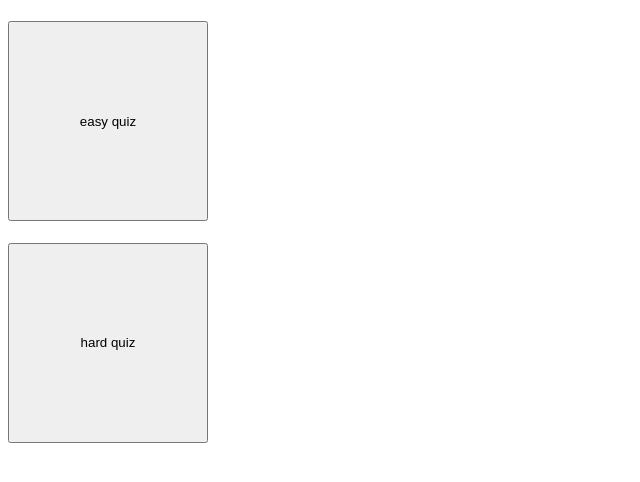
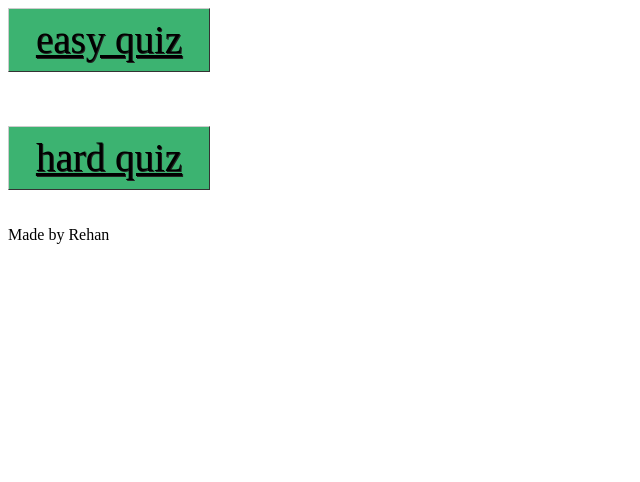
Before and after one commit to ssthunderyt/ssthunderyt.github.io, a plain HTML site: page index.html in a window 1280 px wide. Shown: the whole page, without its empty margins (0-640 px from the left). Drawn offline with Linux system fonts and the light colour scheme.

Commit message:
Update index.html

```diff
--- a/index.html
+++ b/index.html
@@ -5,12 +5,41 @@
     <title>Page title</title>
 </head>
 <body>
-<h1><form action="quiz.html">
-    <button style="height:200px;width:200px" type="easy quiz"/>
-        easy quiz
-</form> </h1>
-<h1><form action="hard.html">
-    <button style="height:200px;width:200px" type="hard quiz"/>
-        hard quiz
-</form> </h1>
+<a href="quiz.html" class="button">easy quiz</a>
+<br>
+<br>
+<br>
+<br>
+<a href="hard.html" class="button">hard quiz</a>
+<style>
+    a.button {
+   display: -moz-inline-stack;
+   display: inline-block;
+   width: 200px;
+   height: 62px;
+   background: url("img/btncolor.png") no-repeat;
+   border-top: 1px solid #CCCCCC;
+  border-right: 1px solid #333333;
+  border-bottom: 1px solid #333333;
+  border-left: 1px solid #CCCCCC;
+   line-height: 62px;
+   vertical-align: text-middle;
+   text-align: center;
+   color: #000000;
+   background: mediumseagreen;
+   font-family: Zenhei;
+   font-size: 39px;
+   font-weight: normal;
+   font-style: normal;
+   text-shadow: #222222 1px 1px 0;
+}
+a.button:hover{
+     background: Lightgray;
+}
+</style>
+<br>
+<br>
+<br>
+
+Made by Rehan
 </html>
```
